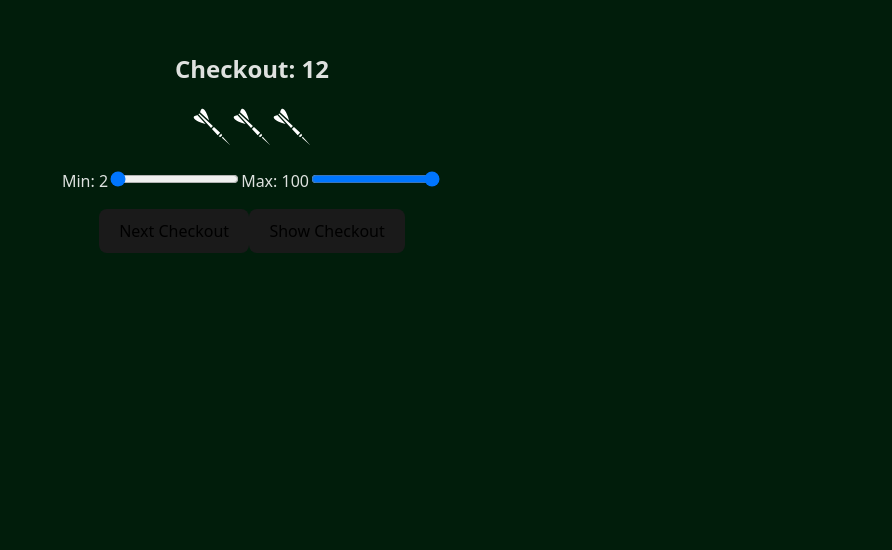
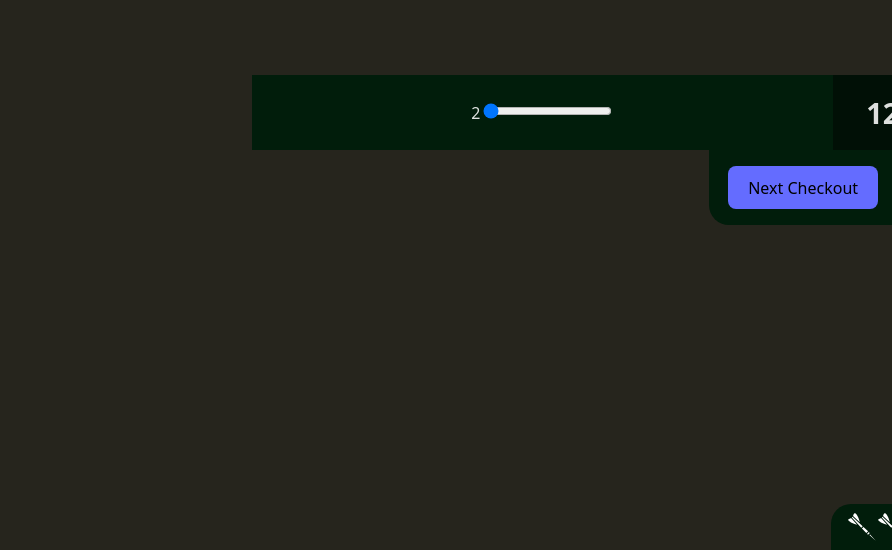
Before and after one commit to shaneiadt/dart-trainer, a React (Vite) app: page / in a window 1280 px wide. Shown: the part 250-800 px from the top of the page, without its empty margins (388-1280 px from the left). Built offline with nearby package versions, Linux system fonts and the light colour scheme.

Commit message:
feat: :sparkles: voice synth & styling, closes #13 #4

```diff
--- a/src/components/App/App.tsx
+++ b/src/components/App/App.tsx
@@ -25,6 +25,7 @@ let isListenersAttached = false;
 const checkoutKeys = Object.keys(CHECKOUTS).map((n: keyof CheckoutsType) => n);
 const firstKey = Number(checkoutKeys[0]);
 const lastKey = Number(checkoutKeys[checkoutKeys.length - 1]);
+const synth = window.speechSynthesis;
 
 function App() {
   const ref = useRef<DBoard | null>(null)
@@ -48,7 +49,26 @@ function App() {
   }
 
   const calculateCheckout = () => {
-    const rand = random(firstKey, lastKey);
+    const rand = random(minCheckoutValue, maxCheckoutValue);
+
+    const utterThis = new SpeechSynthesisUtterance(`you require ${rand} `);
+
+    utterThis.onend = function (event) {
+      console.log({ event });
+      console.log("SpeechSynthesisUtterance.onend");
+    };
+
+    utterThis.onerror = function (event) {
+      console.log({ event });
+      console.error("SpeechSynthesisUtterance.onerror");
+    };
+
+    const voice = synth.getVoices().find((v) => v.name === 'Google UK English Male')
+    const defaultVoice = synth.getVoices()[0]
+    utterThis.voice = voice ?? defaultVoice;
+    utterThis.pitch = 0;
+    utterThis.rate = 1.1;
+    synth.speak(utterThis);
 
     setCheckoutSliderError(null)
     setCheckout(rand);
@@ -145,14 +165,10 @@ function App() {
 
   return (
     <>
-      <h2>Checkout: {checkout}</h2>
-      <Darts dartsRemaining={dartsRemaining} />
-      <div>
-        <dartbot-dartboard ref={ref} validate-hits={String(true)} disabled={isDartBoardDisabled}></dartbot-dartboard>
-      </div>
-      {checkoutSliderError && <p>{checkoutSliderError}</p>}
-      <p>
-        Min: {minCheckoutValue}
+      <header>
+        <div className='toolbar-primary'>
+          <div className='range'>
+            {minCheckoutValue}
             <input
               onChange={onMinRangeChange}
               type="range"
@@ -161,8 +177,12 @@ function App() {
               name="range"
               value={minCheckoutValue}
               min={firstKey}
-        />
-        Max: {maxCheckoutValue}
+            /></div>
+          <div className='checkout'>
+            <h2>{checkout}</h2>
+          </div>
+          <div className='range'>
+            {maxCheckoutValue}
             <input
               onChange={onMaxRangeChange}
               type="range"
@@ -172,12 +192,25 @@ function App() {
               value={maxCheckoutValue}
               max={lastKey}
             />
-      </p>
-      {showCheckout && <p>Checkout: {JSON.stringify(CHECKOUTS[checkout])}</p>}
-      <p>
+          </div>
+        </div>
+        <div className='toolbar-secondary'>
+          <div className='checkout-buttons'>
             <button onClick={calculateCheckout}>Next Checkout</button>
             <button onClick={() => setShowCheckout(true)}>Show Checkout</button>
-      </p>
+          </div>
+        </div>
+      </header>
+      <section className='dartboard'>
+        {checkoutSliderError && <p>{checkoutSliderError}</p>}
+        {showCheckout && <p>Checkout: {JSON.stringify(CHECKOUTS[checkout])}</p>}
+        <dartbot-dartboard ref={ref} validate-hits={String(true)} disabled={isDartBoardDisabled}></dartbot-dartboard>
+      </section>
+      <footer>
+        <div className='darts'>
+          <Darts dartsRemaining={dartsRemaining} />
+        </div>
+      </footer>
     </>
   )
 }
--- a/src/components/Darts/Darts.tsx
+++ b/src/components/Darts/Darts.tsx
@@ -6,11 +6,11 @@ export interface DartsProps {
 
 const Darts = ({ dartsRemaining }: DartsProps) => {
     return (
-        <div className='darts'>
+        <>
             <Dart disabled={dartsRemaining <= 2} />
             <Dart disabled={dartsRemaining <= 1} />
             <Dart disabled={dartsRemaining == 0} />
-        </div>
+        </>
     )
 }
 
--- a/src/index.css
+++ b/src/index.css
@@ -5,7 +5,7 @@
 
   color-scheme: light dark;
   color: rgba(255, 255, 255, 0.87);
-  background-color: #011d0b;
+  background-color: #26251d;
 
   font-synthesis: none;
   text-rendering: optimizeLegibility;
@@ -16,7 +16,6 @@
 #root {
   max-width: 1280px;
   margin: 0 auto;
-  padding: 2rem;
   text-align: center;
 }
 
@@ -37,11 +36,6 @@ body {
   min-height: 100vh;
 }
 
-h1 {
-  font-size: 3.2em;
-  line-height: 1.1;
-}
-
 button {
   border-radius: 8px;
   border: 1px solid transparent;
@@ -49,7 +43,7 @@ button {
   font-size: 1em;
   font-weight: 500;
   font-family: inherit;
-  background-color: #1a1a1a;
+  background-color: #646cff;
   cursor: pointer;
   transition: border-color 0.25s;
 }
@@ -62,6 +56,67 @@ button:focus-visible {
 }
 
 .dart {
-  display: inline-block;
-  width: 40px;
+  width: 30px;
+  height: 30px;
 }
+
+header {
+  position:fixed;
+
+}
+
+header .toolbar-primary {
+  width: 100vw;
+  background: #011d0b;
+  display: flex;
+  align-items: center;
+  justify-content: space-evenly;
+  align-content: center;
+}
+
+footer {
+  position:fixed;
+  width: 100vw;
+  bottom: 0;
+  display: flex;
+  align-items: center;
+  justify-content: space-evenly;
+  align-content: center;
+}
+
+footer .darts {
+  display: flex;
+  padding: 0.2rem;
+  border-radius: 20px 20px 0px 0px;
+  background: #011d0b;
+  padding: 0.5rem 1rem;
+}
+
+.dartboard {
+  padding-top: 150px;
+}
+
+.toolbar-primary .checkout {
+  width: 100px;
+  font-size: 1.2rem;
+  background-color: #011006;
+}
+.toolbar-primary .checkout h2 {
+  margin: 1rem;
+}
+
+.toolbar-secondary {
+  display: flex;
+}
+
+.toolbar-secondary .checkout-buttons {
+  background-color: #646cff;
+  margin: auto;
+  min-width: 350px;
+  display: flex;
+  align-items: center;
+  justify-content: space-around;
+  background-color: #011d0b;
+  padding: 1rem 0.5rem;
+  border-radius: 0px 0px 20px 20px;
+}
```
Lines whose indentation alone changed are shown as unchanged.
